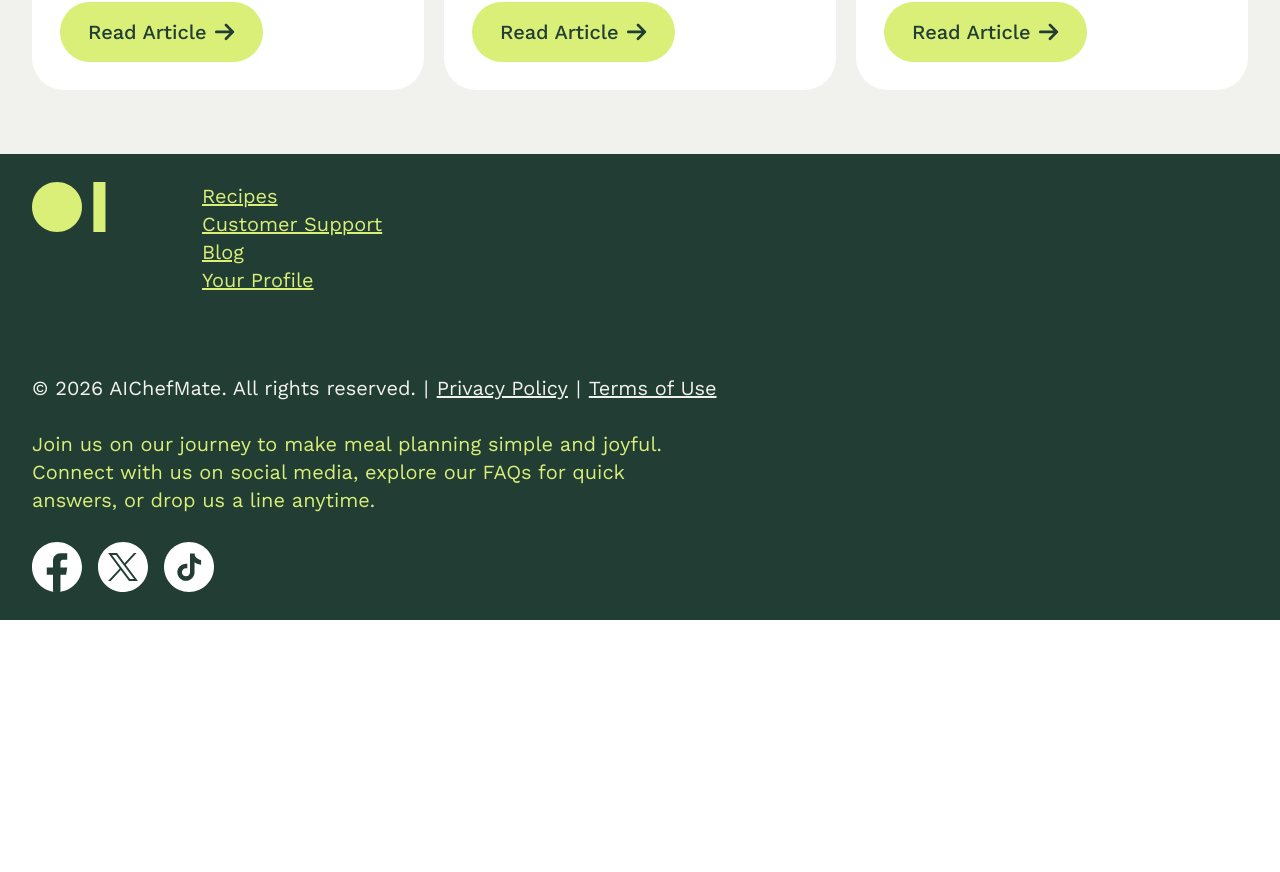
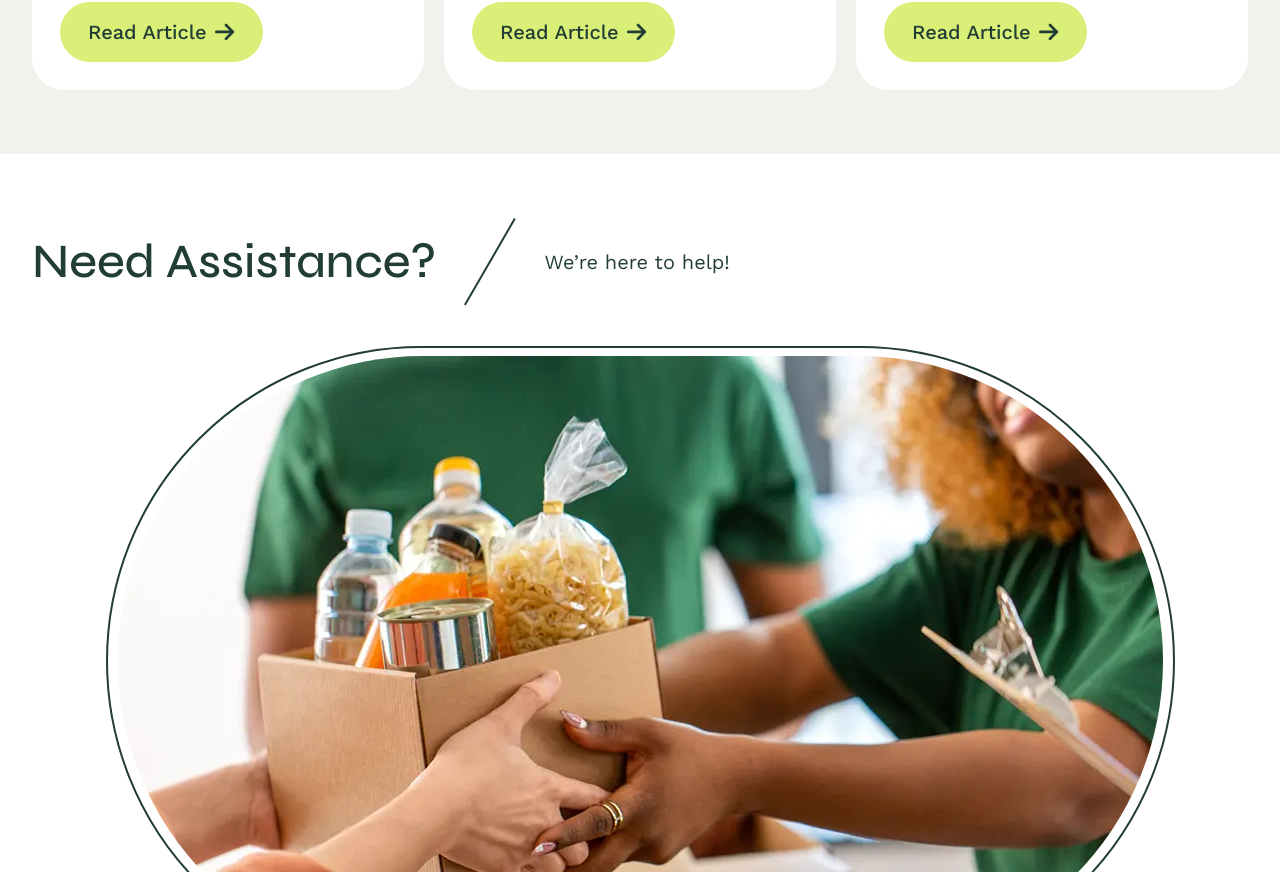
Before and after one commit to MariyaN23/chef-mate, a Next.js app: page / in a window 1280 px wide. Shown: the part 10406-11278 px from the top of the page. Before the commit the page ends 11026 px from the top, so only its background shows below. Built offline with nearby package versions, Linux system fonts and the light colour scheme.

Commit message:
add assistance section

```diff
--- a/src/app/globals.css
+++ b/src/app/globals.css
@@ -8,6 +8,8 @@
   --neutral-0: #ffffff;
   --neutral-1000: #000000;
   --max-w-maxScreen: 1920px;
+  /*container width in 2xl:px-32*/
+  --max-w-content: calc(var(--max-w-maxScreen) - 16rem);
 }
 
 @theme inline {
@@ -18,6 +20,7 @@
   --color-beige: var(--beige);
   --color-neutral-1000: var(--neutral-1000);
   --max-width-maxScreen: var(--max-w-maxScreen);
+  --max-width-content: var(--max-w-content);
   --font-work-sans: var(--font-work-sans), sans-serif;
   --font-syne: var(--font-syne), sans-serif;
 }
--- a/src/app/page.tsx
+++ b/src/app/page.tsx
@@ -6,6 +6,7 @@ import { Recipes } from "@/app/ui/home/recipes";
 import { Testimonials } from "@/app/ui/home/testimonials";
 import { Pricing } from "@/app/ui/home/pricing";
 import { Insights } from "@/app/ui/home/insights";
+import { Assistance } from "@/app/ui/home/assistance";
 
 export default function Home() {
   return (
@@ -18,6 +19,7 @@ export default function Home() {
       <Testimonials />
       <Pricing />
       <Insights />
+      <Assistance />
     </>
   );
 }
--- /dev/null
+++ b/src/app/ui/home/assistance.tsx
@@ -0,0 +1,56 @@
+import { HomeSectionHeader } from "@/app/ui/home/components/home-section-header";
+import Image from "next/image";
+import Img from "@/app/assets/images/assistance.webp";
+import { ROUTES } from "@/app/constants/routes";
+import { ArrowRight } from "@/app/assets/icons/arrow-right";
+import Link from "next/link";
+
+export const Assistance = () => {
+  return (
+    <section className={"overflow-x-hidden"}>
+      <div className={"container"}>
+        <HomeSectionHeader
+          headerTitle={"Need Assistance?"}
+          headerDescription={"We’re here to help!"}
+        />
+        <div
+          className={
+            "rounded-l-full 2xl:border-2 border-green-900 2xl:py-8 2xl:px-10 2xl:-mr-[calc(50vw-50%)]"
+          }
+        >
+          <div className={"flex flex-col 2xl:flex-row items-center gap-12"}>
+            <div
+              className={"rounded-full border-2 border-green-900 py-2 px-2.5 2xl:py-8 2xl:px-10"}
+            >
+              <Image
+                src={Img}
+                className={"rounded-full"}
+                alt="Demo video"
+              />
+            </div>
+            <div
+              className={
+                "flex flex-col text-center 2xl:text-left items-center 2xl:items-start gap-12"
+              }
+            >
+              <p className={"accent-text 2xl:max-w-sm"}>
+                Have questions or need help with AIChefMate? Our dedicated support team is ready to
+                assist you. Get the answers and assistance you need to make the most of your meal
+                planning experience.
+              </p>
+              <Link
+                href={ROUTES.RECIPES}
+                className={"secondary-link md:w-fit mt-auto"}
+              >
+                <div className={"flex items-center gap-2 justify-center"}>
+                  <span>Get Support</span>
+                  <ArrowRight />
+                </div>
+              </Link>
+            </div>
+          </div>
+        </div>
+      </div>
+    </section>
+  );
+};
--- a/src/app/ui/home/pricing.tsx
+++ b/src/app/ui/home/pricing.tsx
@@ -58,7 +58,7 @@ export const Pricing = () => {
       </div>
       <div
         className={
-          "mx-auto max-w-maxScreen relative flex justify-center items-center px-8 2xl:px-32 mb-16 2xl:mb-24"
+          "mx-auto max-w-content relative flex justify-center items-center px-8 2xl:px-32 mb-16 2xl:mb-24"
         }
       >
         <div
```
Also changed, not shown: src/app/assets/images/assistance.webp (added).
